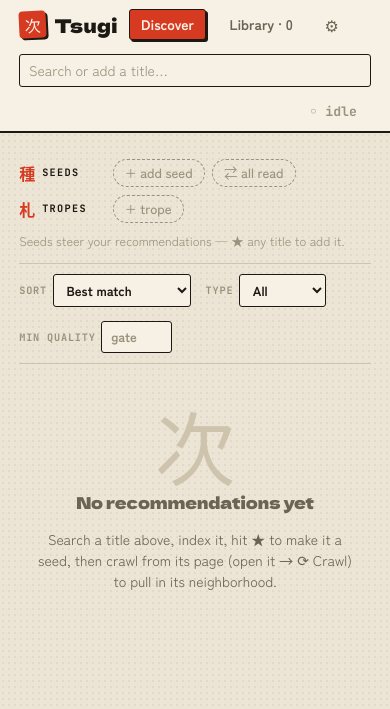
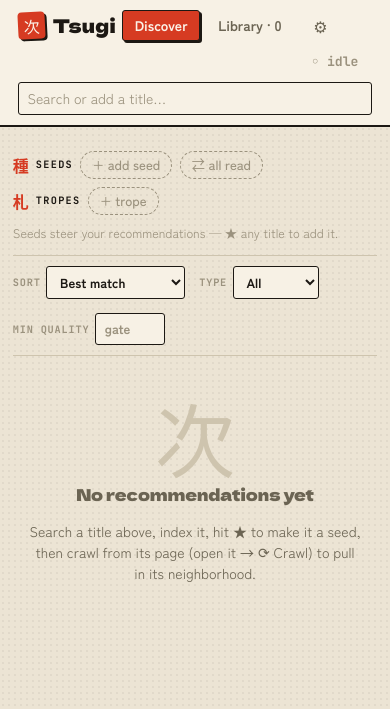
Before and after one commit to mbaan/tsugi, a FastAPI app: page / in a window 390 px wide. Shown: the top 709 px of the page. Run offline with FastAPI, Linux system fonts and the light colour scheme; the visitor is signed in with stand-in values (Sample User, id 1); data that the repository does not hold is empty; parts of the project's set-up code (start-up, migrations or seed data) failed here and were passed over.

Commit message:
Tune iPad portrait layout; restyle trope category headers

```diff
--- a/app/web/static/app.css
+++ b/app/web/static/app.css
@@ -655,24 +687,60 @@
   *, *::before, *::after { animation: none !important; transition: none !important; }
 }
 
-/* ---------- responsive (tablet) ---------- */
+/* ---------- responsive ---------- */
+/* TABLET (iPad portrait ≈820 and narrower): the floating kiosk masthead gives
+   way to one solid, connected bar with a full-width search; the shelf shrinks so
+   content rises into view. Desktop (>900) keeps the floating nav untouched. */
 @media (max-width: 900px) {
-  .nav { flex-wrap: wrap; }
   #app-banner { margin-top: 0; }
-  body:has(#app-banner) .nav {
-    height: auto; margin: 0; top: 0; padding: .55rem 1.2rem;
-    background: var(--surface); border-bottom: 2px solid var(--border);
-  }
-  body:has(#app-banner) .nav-left, body:has(#app-banner) .nav-status {
-    height: auto; padding: 0; background: none; border: none;
+  .nav, body:has(#app-banner) .nav {
+    flex-wrap: wrap; row-gap: .55rem; column-gap: .8rem;
+    height: auto; margin: 0; top: 0; padding: .6rem 1.1rem;
+    background: var(--surface); border: none; border-bottom: 2px solid var(--border);
     border-radius: 0; box-shadow: none;
   }
-  body:has(#app-banner) .nav-search { flex: 1; width: auto; }
-  .nav-left { flex-wrap: wrap; }
-  .nav-search { order: 9; max-width: none; flex-basis: 100%; }
-  .work-cols { flex-direction: column; }
-  .work-side { flex-direction: row; width: auto; flex-wrap: wrap; }
-  .work-side .cover-lg { width: 155px; }
-  .rec .acts { flex-wrap: wrap; max-width: 116px; justify-content: flex-end; }
-  .rank { width: 1.8rem; font-size: 1.2rem; }
+  /* flatten nav-left so brand, gear, status and search wrap in one shared row */
+  .nav-left, body:has(#app-banner) .nav-left { display: contents; }
+  body:has(#app-banner) .nav-status {
+    height: auto; padding: 0; background: none; border: none; border-radius: 0; box-shadow: none;
+  }
+  .nav-search, body:has(#app-banner) .nav-search {
+    order: 9; flex: 1 0 100%; max-width: none; width: auto;
+  }
+
+  /* the kiosk shelf eats less vertical room on a portrait tablet */
+  .banner-strip { height: 196px; }
+  .banner-row { left: 14px; bottom: 28px; gap: 9px; }
+  .banner-row img { width: 74px; height: 110px; }
+  .banner-row img:nth-child(odd) { height: 122px; }
+  .banner-row img:nth-child(3n) { height: 104px; }
+  .banner-row img:nth-child(4n+2) { height: 116px; }
+  .kiosk-shelf { bottom: 18px; }
+  .banner-fade { height: 18px; }
+
+  .rank { width: 1.9rem; font-size: 1.25rem; }
 }
+
+/* PHONE: tighten the gutters and let the chart's action cluster wrap compactly */
+@media (max-width: 560px) {
+  #page { padding: .7rem .8rem 3rem; }
+  .nav-cluster { gap: .4rem; }
+  .rec { gap: .6rem; padding-left: .15rem; padding-right: .15rem; }
+  .rec .acts { flex-wrap: wrap; max-width: 6.4rem; justify-content: flex-end; }
+  .tuning-label { min-width: 0; }
+  .banner-strip { height: 168px; }
+}
+
+/* TOUCH: roomier tap targets on coarse pointers (iPad/phone). Gated on the input
+   device, so a desktop mouse is never affected — only fingers get the bigger hits. */
+@media (pointer: coarse) {
+  button.icon { padding: .5rem .6rem; font-size: 1.12rem; }
+  .chip { padding: .3rem .8rem; }
+  .chip button { padding: .12rem .1rem .12rem .35rem; font-size: 1rem; }
+  details.more summary { padding: .5rem .65rem; }
+  .seg a { padding: .52rem 1.05rem; }
+  .rec .acts .btn, .wcard-acts .btn, .acts .btn { padding: .44rem .85rem; }
+  input, select, .toolbar select, .toolbar input { padding: .46rem .6rem; }
+  .stars { font-size: 1.3rem; }
+  .stars.compact { font-size: 1.16rem; }
+}
--- a/app/web/templates/partials/_picker.html
+++ b/app/web/templates/partials/_picker.html
@@ -7,7 +7,11 @@
   <div id="picker-groups" hx-get="/tropes/picker" hx-select="#picker-groups" hx-swap="outerHTML"
        hx-include="#picker-q" hx-trigger="data-changed from:body">
     {% for category, group in groups.items() %}
-    <h4>{{ category }}</h4>
+    {% set parts = category.split('-', 1) %}
+    <h4 class="trope-cat">
+      <span class="cat-group">{{ parts[0] }}</span>
+      {% if parts|length > 1 %}<span class="cat-sub">{{ parts[1].replace('-', ' › ') }}</span>{% endif %}
+    </h4>
     <div class="chips">
       {% for t in group %}
       <button class="chip trope {{ t.mode or '' }}" hx-post="/tropes/{{ t.id }}"
--- a/app/web/templates/partials/_work.html
+++ b/app/web/templates/partials/_work.html
@@ -12,6 +12,7 @@
     <div class="work-side">
       <img class="cover-lg" src="/covers/{{ work.id }}" alt=""
            style="background:{{ work.cover_color or 'var(--surface-2)' }}">
+      <div class="work-controls">
         <button class="btn accent" hx-post="/seeds/{{ work.id }}">
           ★ {{ 'Remove seed' if is_seed else 'Add to seeds' }}</button>
         <label class="field"><span class="hint">Add to</span>
@@ -36,6 +37,7 @@
           <button class="btn" hx-post="/works/{{ work.id }}/crawl"
                   hx-include="#crawl-depth">⟳ Crawl</button>
           <label class="hint">depth <input id="crawl-depth" name="depth" value="2"></label>
+        </div>
       </div>
     </div>
     <div class="work-main">
```
Also changed, not shown: other parts of app/web/static/app.css (+32 -0 lines), tests/test_web.py (+3 -1 lines). Lines whose indentation alone changed are shown as unchanged.
